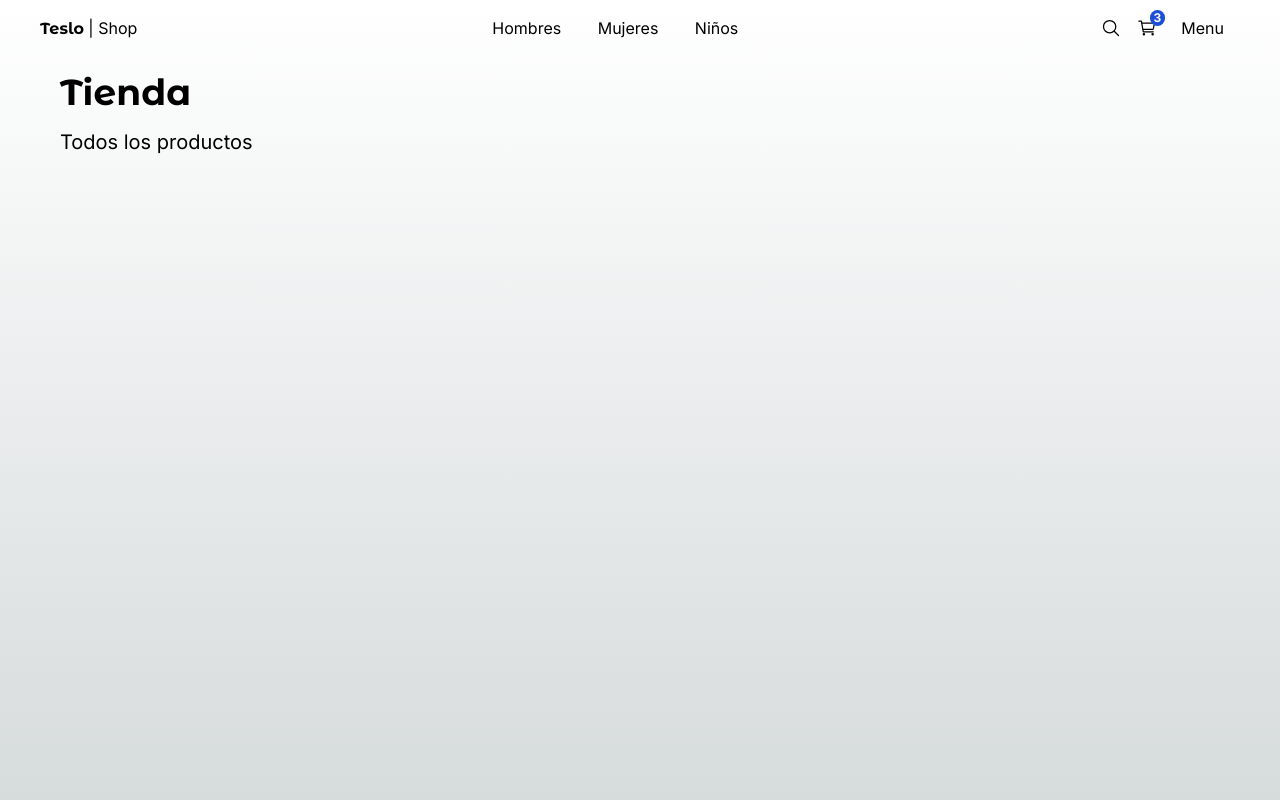
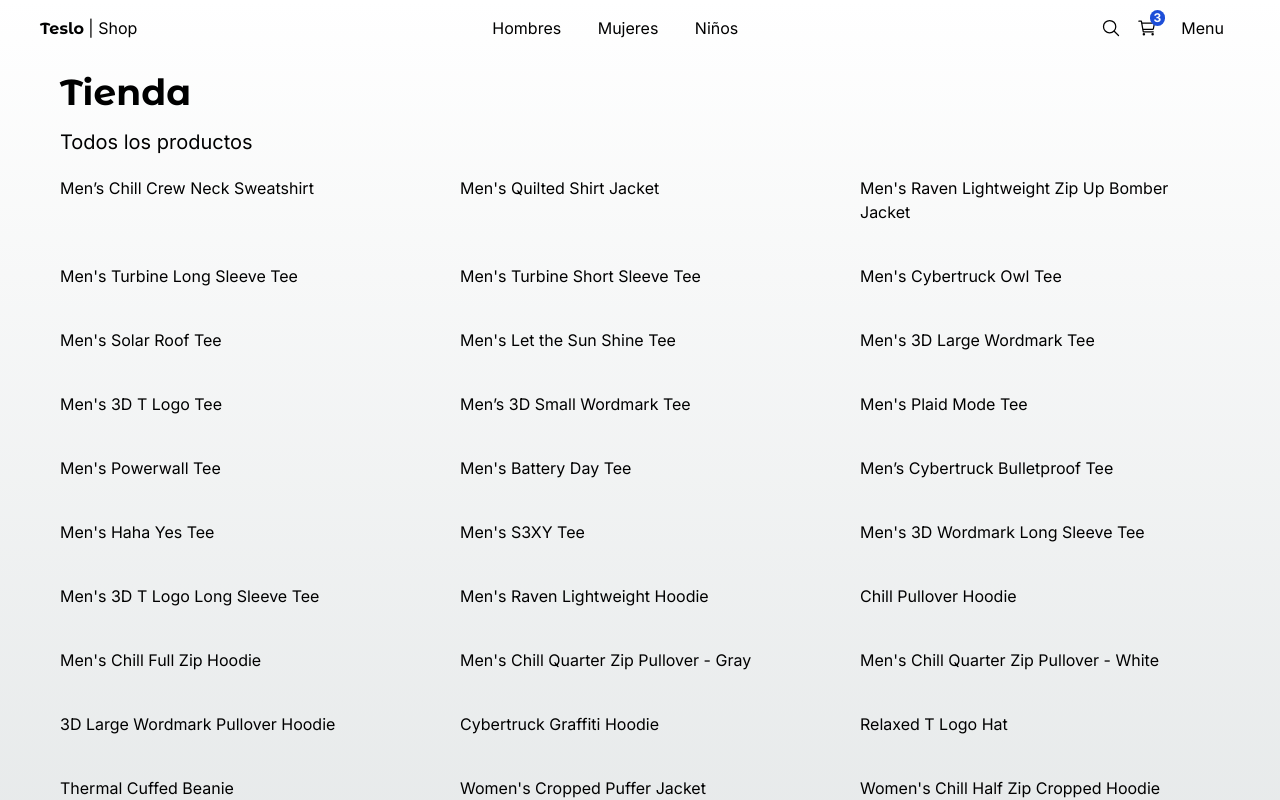
Before and after one commit to Gmsus4/teslo-shop, a Next.js app: page / in a window 1280 px wide. Shown: the top 800 px of the page. Built offline with nearby package versions, Linux system fonts and the light colour scheme.

Commit message:
Grid de Products

```diff
--- a/src/app/(shop)/page.tsx
+++ b/src/app/(shop)/page.tsx
@@ -1,4 +1,7 @@
-import { Title } from "@/components";
+import { ProductGrid, Title } from "@/components";
+import { initialData } from "@/seed/seed";
+
+const products = initialData.products;
 
 export default function Home() {
   return (
@@ -8,6 +11,8 @@
         subtitle="Todos los productos"
         className="mb-2"
       />
+
+      <ProductGrid products={products}/>
     </>
   );
 }
--- a/src/components/index.ts
+++ b/src/components/index.ts
@@ -1,3 +1,4 @@
 export * from './ui/top-menu/TopMenu'
 export * from './ui/not-found/PageNotFound'
 export * from './ui/title/Title'
+export * from './products/produtc-grid/ProductGrid'
--- /dev/null
+++ b/src/components/products/produtc-grid/ProductGrid.tsx
@@ -0,0 +1,16 @@
+import { Product } from "@/interfaces"
+
+interface Props {
+    products: Product[];
+}
+export const ProductGrid = ({ products }: Props) => {
+  return (
+    <div className="grid grid-cols-2 sm:grid-cols-3 gap-10 mb-10">
+        {
+            products.map( product => (
+                <span key={product.slug}>{product.title}</span>
+            ))
+        }
+    </div>
+  )
+}
--- /dev/null
+++ b/src/interfaces/index.ts
@@ -0,0 +1 @@
+export * from './product.interface';
```
Also changed, not shown: src/interfaces/product.interface.ts (added, +16 -0 lines).
